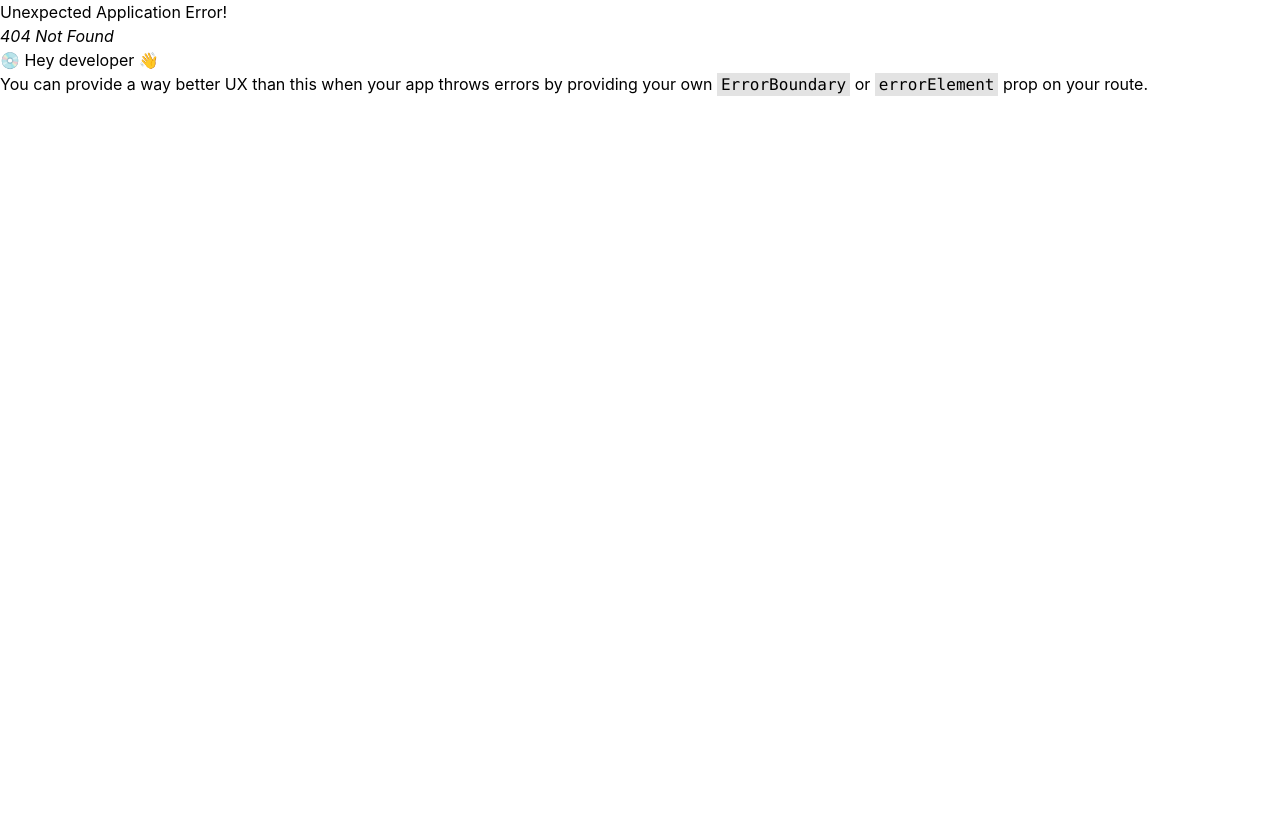
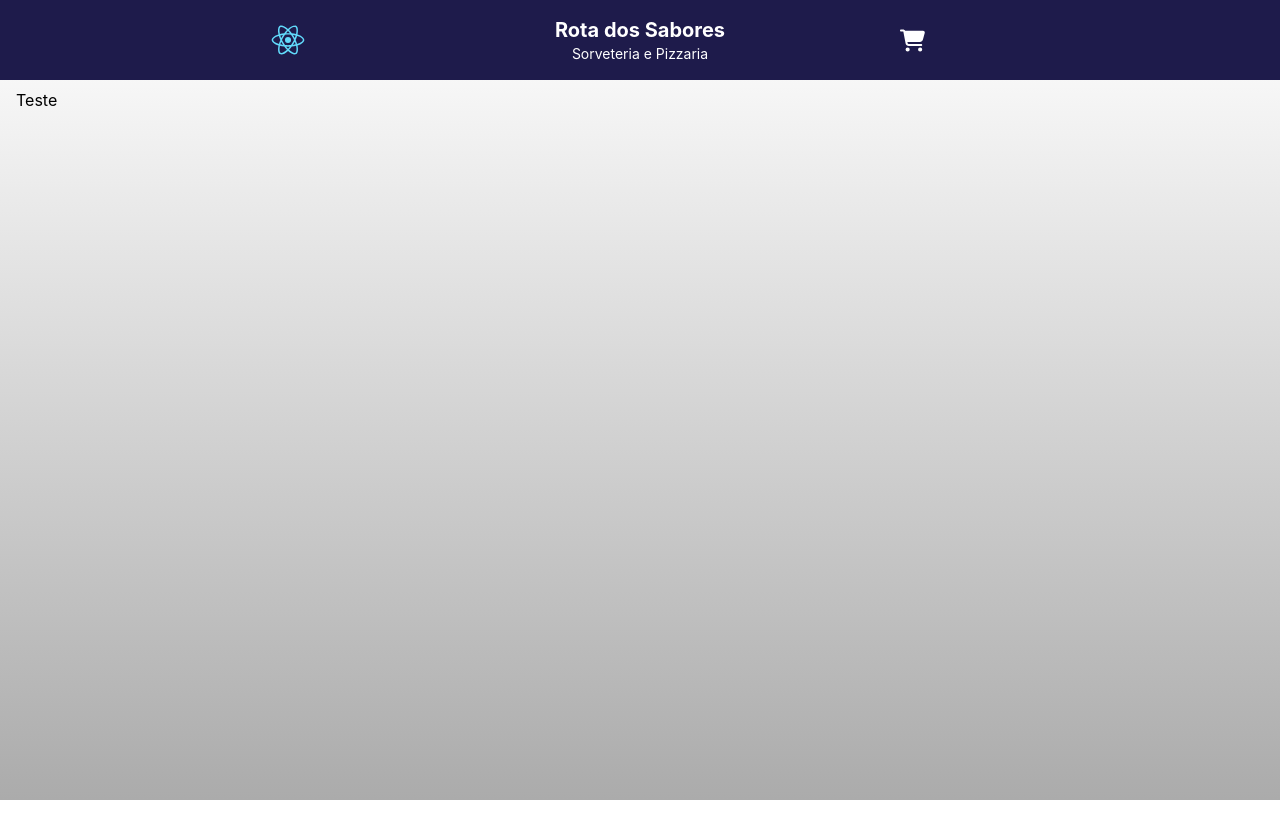
Before and after one commit to CleitonBrito/RotaDosSaboresApp, a React (Create React App) app: page /pizza/1 in a window 1280 px wide. Before the commit this address had no page. Shown: the top 838 px of the page. Before the commit the page ends 800 px from the top, so only its background shows below. Built offline with nearby package versions, Linux system fonts and the light colour scheme.

Commit message:
create new route from pizza shopping

```diff
--- a/src/App.js
+++ b/src/App.js
@@ -1,11 +1,16 @@
 import { createBrowserRouter } from 'react-router-dom'
 import Home from './Pages/Home'
+import PizzaShopping from './Pages/PizzaShopping';
 
 const router = createBrowserRouter([
     {
         path: '/',
         element: <Home />
     },
+    {
+        path: '/pizza/:id',
+        element: <PizzaShopping />
+    },
 ])
 
 export { router };
--- a/src/Components/Card/index.js
+++ b/src/Components/Card/index.js
@@ -2,7 +2,7 @@ import React, { Component } from "react";
 
 class Card extends Component {
     render(){
-        return <a className="cursor-pointer" href={this.props.id}>
+        return <a className="cursor-pointer" href={this.props.link}>
             <div className="grid grid-cols-[5rem_auto] items-center bg-gradient-to-r to-[#E8E8E8] from-[#F3F4F6] hover:from-[#FFFFFF] hover:outline-1 hover:outline hover:outline-[#878787] hover:delay-100 drop-shadow-md shadow-red-600 transition-colors delay-100 rounded-2xl w-full min-h-16 sm:min-h-24 my-3">
                 <section className="flex justify-center">
                     <img className="size-14" src={ this.props.image } alt="" />
--- a/src/Components/Layout/index.js
+++ b/src/Components/Layout/index.js
@@ -5,7 +5,7 @@ const Layout = ({ children }) => {
     return (
         <div className="bg-gradient-to-b to-[#ABABAB] from-[#FFFFFF] h-screen grid grid-rows-[5rem_auto]">
             <Header />
-            <main className="px-4 py-2">{ children }</main>
+            <main className="flex flex-col sm:gap-y-1 gap-y-4 sm:w-7/12 h-screen px-4 py-2">{ children }</main>
             <Footer />
         </div>
     )
--- a/src/Pages/Home/index.js
+++ b/src/Pages/Home/index.js
@@ -52,9 +52,9 @@ export default function Home(){
                             <h1 className="font-bold text-xl">Pizzas</h1>
                             <span className="font-bold text-[#bbab31]">A partir de R$33,00</span>
                         </div>
-                        <Card title="Pizza de Calabresa" description="Calabresa, Tomate, Queijo e Orégano" image={pizzaImg} />
-                        <Card title="Pizza de Carne Seca" description="Carne Seca, Tomate, Queijo, Azeitonas e Orégano" image={pizzaImg} />
-                        <Card title="Pizza Mexicana" description="Calabresa, Bacon, Muçarela, Cebola e Orégano" image={pizzaImg} />
+                        <Card title="Pizza de Calabresa" description="Calabresa, Tomate, Queijo e Orégano" image={pizzaImg} link="/pizza/1" />
+                        <Card title="Pizza de Carne Seca" description="Carne Seca, Tomate, Queijo, Azeitonas e Orégano" image={pizzaImg} link="/pizza/2" />
+                        <Card title="Pizza Mexicana" description="Calabresa, Bacon, Muçarela, Cebola e Orégano" image={pizzaImg} link="/pizza/2"/>
                     </div>
                     <div>
                         <div className="flex justify-between">
--- /dev/null
+++ b/src/Pages/PizzaShopping/index.js
@@ -0,0 +1,9 @@
+import Layout from "../../Components/Layout";
+
+export default function PizzaShopping(){
+    return (
+        <Layout>
+            <div>Teste</div>
+        </Layout>
+    )
+}
```
